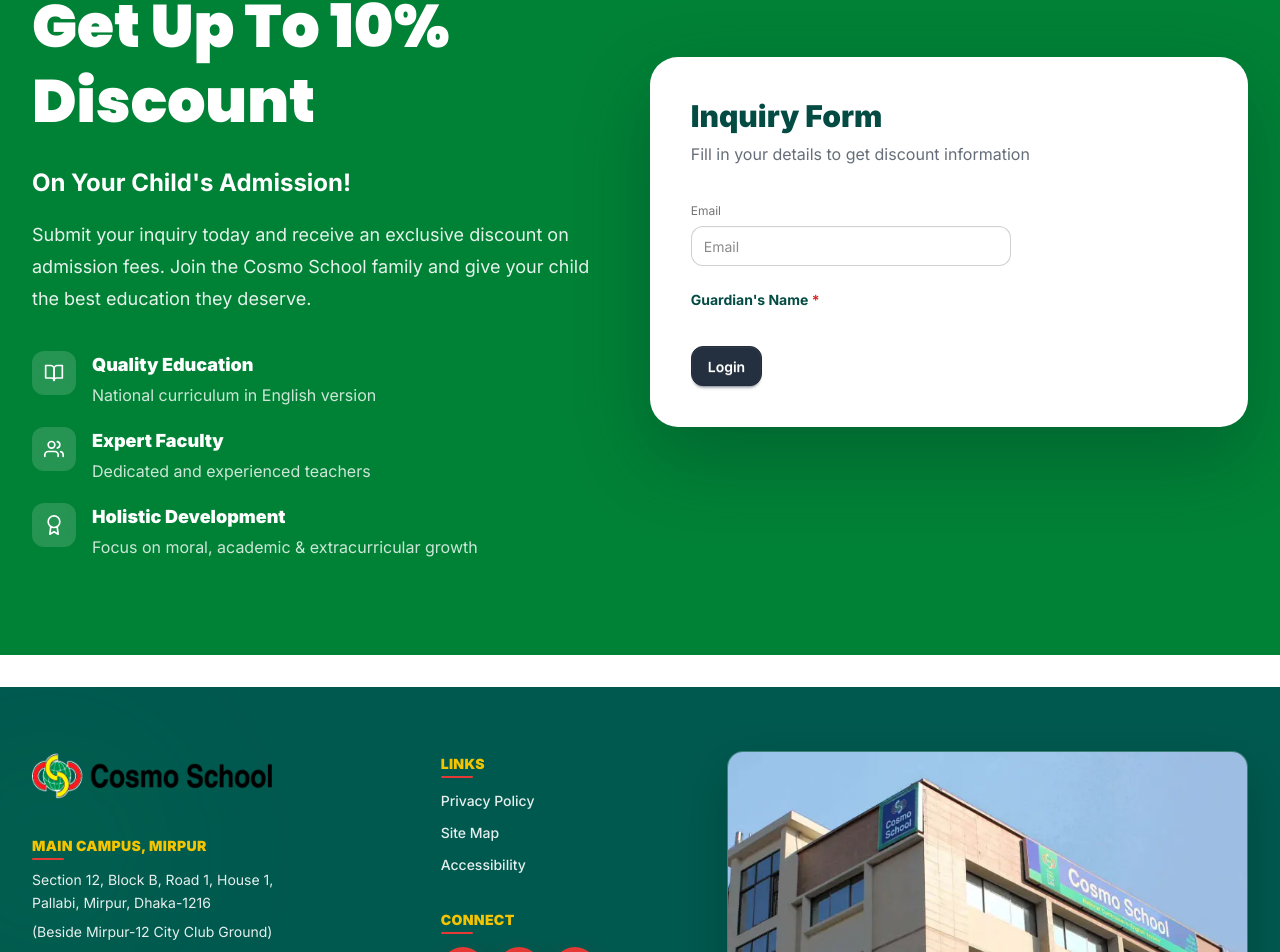
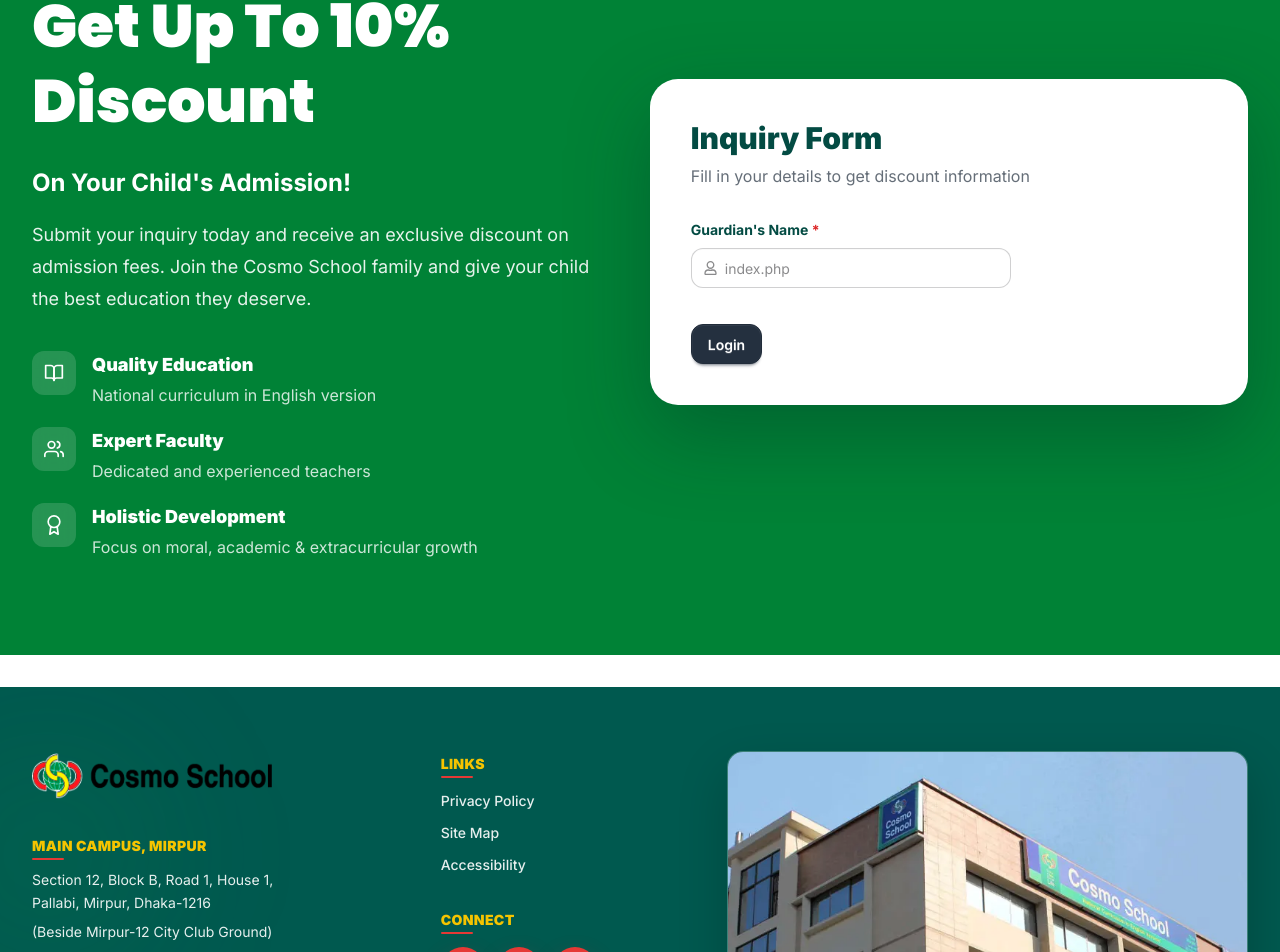
Before and after one commit to mehadiHasanDiner/cosmo-school-fullStack-web, a React (Vite) app in the folder client/: page / in a window 1280 px wide. Shown: the part 1458-2410 px from the top of the page. Built offline with nearby package versions, Linux system fonts and the light colour scheme.

Commit message:
get dicount running

```diff
--- a/client/src/pages/Home/AdmissionOffer.jsx
+++ b/client/src/pages/Home/AdmissionOffer.jsx
@@ -2,7 +2,6 @@ import ScrollReveal from "../../components/common/ScrollReveal";
 import Container from "../../components/layout/Container";
 import { useForm } from "react-hook-form";
 import {
-  FiUser,
   FiMail,
   FiPhone,
   FiUsers,
@@ -10,10 +9,20 @@ import {
   FiAward,
   FiArrowRight,
 } from "react-icons/fi";
+import { FaRegUser } from "react-icons/fa";
+
 import FormField from "../../components/ui/FormField";
 
 const AdmissionOffer = () => {
-  const { handleSubmit } = useForm();
+  const {
+    handleSubmit,
+    register,
+    formState: { errors, isSubmitting },
+  } = useForm({
+    defaultValues: {
+      guardianName: "",
+    },
+  });
 
   const handleAdmissionInquiry = (data) => {
     console.log(data);
@@ -148,19 +157,52 @@ const AdmissionOffer = () => {
                 className="mt-8 space-y-5"
                 noValidate={true}
               >
-                <fieldset className="fieldset">
-                  <label className="label">Email</label>
-                  <input
-                    type="email"
-                    className="input validator"
-                    placeholder="Email"
-                    required
-                  />
-                  <p className="validator-hint hidden">Required</p>
-                </fieldset>
+                {/* Guardian name */}
+                <FormField
+                  label="Guardian's Name"
+                  // error={errors.guardianName?.message}
+                  className="input"
+                >
+                  {/* <div className="relative">
+                    <FaRegUser className=" absolute left-4 top-0 -translate-y-1/2 text-xl text-neutral/40" />
 
-                {/* Guardian name */}
-                <FormField label="Guardian's Name"></FormField>
+                    <input
+                      type="text"
+                      placeholder="Enter your name"
+                      className={`
+                    input input-bordered h-14 w-full
+                    rounded-xl bg-white pl-12
+                    text-neutral outline-none
+                    transition-all duration-300
+                    placeholder:text-neutral/40
+                    focus:border-primary
+                    focus:outline-none
+                    focus:ring-4 focus:ring-primary/10
+                    ${
+                      errors.guardianName
+                        ? "border-error focus:border-error focus:ring-error/10"
+                        : "border-base-300"
+                    }
+                  `}
+                      {...register("guardianName", {
+                        required: "Guardian's name is required",
+                        minLength: {
+                          value: 3,
+                          message: "Name must be at least 3 characters",
+                        },
+                      })}
+                    />
+                  </div> */}
+
+                  <label className="input">
+                    <FaRegUser className="h-[1em] opacity-50"></FaRegUser>
+                    <input
+                      type="text"
+                      className="grow"
+                      placeholder="index.php"
+                    />
+                  </label>
+                </FormField>
 
                 <button className="btn btn-neutral mt-4" type="submit">
                   Login
```
